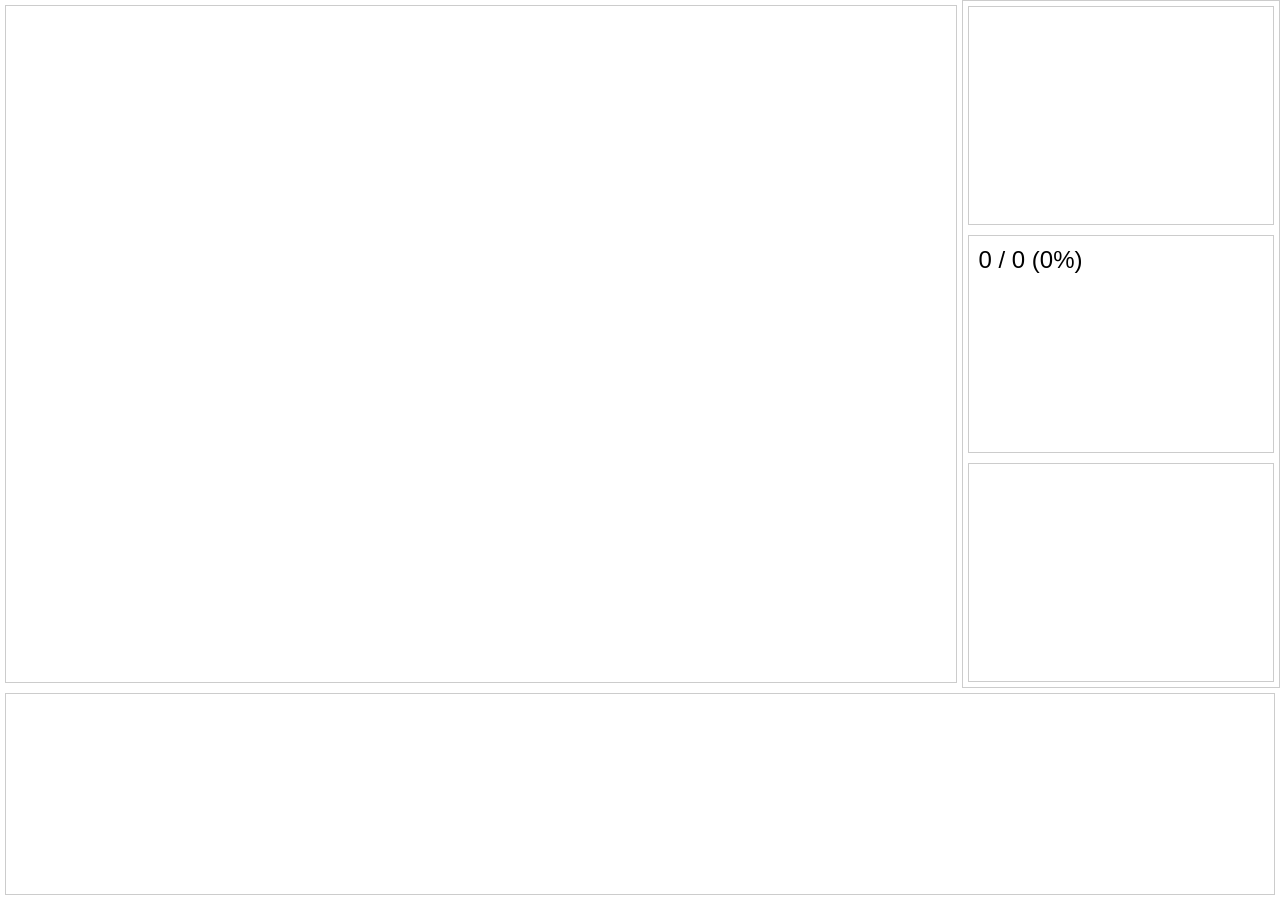
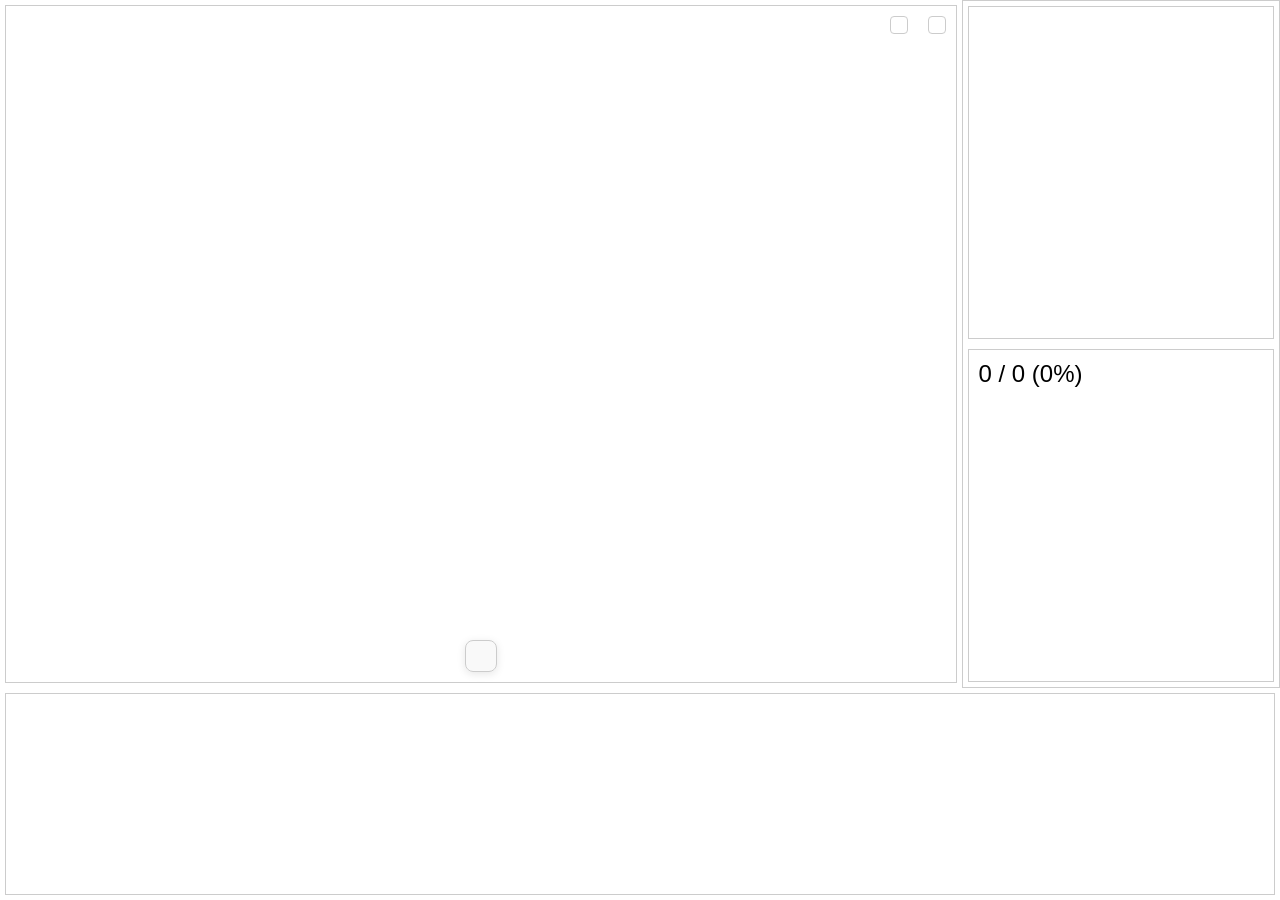
Before and after one commit to pganssle/music-notation-trainer, a Jekyll site: the page built from index.html, in a window 1280 px wide. Built offline with Jekyll 4.4.1, drawn with Linux system fonts in a browser that asks for light colours.

Commit message:
Mostly usable version at this point

```diff
--- a/assets/css/style.css
+++ b/assets/css/style.css
@@ -17,6 +17,10 @@
 #music-score {
   flex: 3;
   border: 1px solid #ccc;
+  position: relative;
+  display: flex;
+  justify-content: center;
+  align-items: center;
 }
 
 .side-panel {
@@ -26,7 +30,7 @@
   border: 1px solid #ccc;
 }
 
-#settings, #stats, #controls {
+#settings, #stats {
   flex: 1;
   border: 1px solid #ccc;
   padding: 10px;
@@ -148,37 +152,81 @@
     margin-top: 10px;
 }
 
-#controls {
+
+#answer-controls {
+    position: absolute;
+    bottom: 10px;
+    left: 50%;
+    transform: translateX(-50%);
     display: flex;
-    justify-content: space-around;
-    align-items: center;
-    font-size: 2em;
+    justify-content: center;
+    padding: 15px;
+    background-color: rgba(249, 249, 249, 0.95);
+    border: 1px solid #ccc;
+    border-radius: 8px;
+    box-shadow: 0 2px 8px rgba(0, 0, 0, 0.1);
+    z-index: 5;
 }
 
-#undo-button, #next-button {
-    cursor: pointer;
+#assessment-buttons, #next-controls {
+    display: flex;
+    justify-content: center;
+    gap: 15px;
 }
 
-#self-assessment {
-    display: flex;
-    justify-content: space-around;
-    padding: 10px;
-    margin: 10px 0;
-}
-
-#self-assessment.hidden {
+#assessment-buttons.hidden, #next-controls.hidden {
     display: none;
 }
 
-#self-assessment button {
-    padding: 10px 20px;
-    margin: 0 5px;
+#assessment-buttons button, #next-controls button {
+    padding: 12px 24px;
     cursor: pointer;
-    border: 1px solid #ccc;
+    border: 2px solid #007bff;
     background-color: white;
-    border-radius: 5px;
+    color: #007bff;
+    border-radius: 8px;
+    font-weight: bold;
+    font-size: 1em;
+    transition: all 0.2s ease;
 }
 
-#self-assessment button:hover {
+#assessment-buttons button:hover, #next-controls button:hover {
+    background-color: #007bff;
+    color: white;
+}
+
+#next-controls button {
+    background-color: #28a745;
+    border-color: #28a745;
+    color: white;
+    padding: 12px 48px;
+}
+
+#next-controls button:hover {
+    background-color: #218838;
+    border-color: #1e7e34;
+}
+
+#floating-controls {
+    position: absolute;
+    top: 10px;
+    right: 10px;
+    display: flex;
+    gap: 10px;
+    z-index: 10;
+}
+
+#floating-controls i {
+    cursor: pointer;
+    font-size: 1.5em;
+    color: #666;
+    padding: 8px;
+    border-radius: 4px;
+    background-color: rgba(255, 255, 255, 0.9);
+    border: 1px solid #ccc;
+}
+
+#floating-controls i:hover {
+    color: #333;
     background-color: #f0f0f0;
 }
--- a/index.html
+++ b/index.html
@@ -3,7 +3,22 @@
 ---
 <div class="container">
   <div class="top-row">
-    <div id="music-score" class="panel"></div>
+    <div id="music-score" class="panel">
+      <div id="floating-controls">
+        <i class="fa fa-undo" id="undo-button" title="Back"></i>
+        <i class="fa fa-refresh" id="reset-session-button" title="Reset Session"></i>
+      </div>
+      <div id="answer-controls">
+          <div id="assessment-buttons" class="hidden">
+            <button data-value="1">Hard</button>
+            <button data-value="2">Good</button>
+            <button data-value="3">Easy</button>
+          </div>
+          <div id="next-controls" class="hidden">
+            <button id="next-button">Next</button>
+          </div>
+      </div>
+    </div>
     <div class="side-panel">
       <div id="settings" class="panel">
         <i class="fa fa-music" id="settings-button"></i>
@@ -34,7 +49,6 @@
       <div id="stats" class="panel">
         <div id="stats-widget">
             <span id="stats-display">0 / 0 (0%)</span>
-            <i class="fa fa-refresh" id="reset-session-button"></i>
         </div>
         <i class="fa fa-history" id="history-button"></i>
         <div id="feedback"></div>
@@ -46,17 +60,7 @@
             <div id="session-history-list"></div>
         </div>
       </div>
-      <div id="controls" class="panel">
-        <i class="fa fa-undo" id="undo-button"></i>
-        <i class="fa fa-arrow-right" id="next-button"></i>
-      </div>
     </div>
-  </div>
-  <div id="self-assessment" class="hidden">
-      <button data-value="0">Wrong</button>
-      <button data-value="1">Hard</button>
-      <button data-value="2">Good</button>
-      <button data-value="3">Easy</button>
   </div>
   <div id="piano" class="panel"></div>
 </div>
```
Also changed, not shown: assets/js/app.js (+93 -29 lines).
